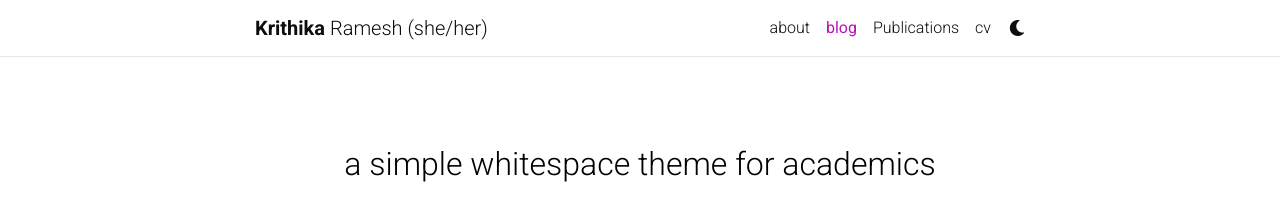
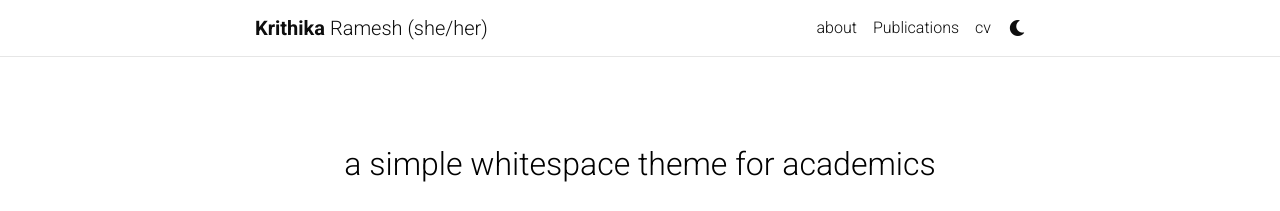
Before and after one commit to kr-ramesh/kr-ramesh.github.io, a Jekyll site: the page built from blog/index.html, in a window 1280 px wide. Shown: the top 211 px of the page. Built offline with Jekyll 4.4.1, drawn with Linux system fonts in a browser that asks for light colours; the list of posts is cut into pages by our own code; comment, search, counter and statistics services are not loaded; a style sheet for code colours, icons or effects is not loaded.

Commit message:
Update _config.yml

```diff
--- a/_config.yml
+++ b/_config.yml
@@ -103,9 +103,7 @@
 youtube_id: # your youtube channel id (youtube.com/@<youtube_id>)
 discord_id: # your discord id (18-digit unique numerical identifier)
 
-contact_note: >
-  You can even add a little note about which of these is the best way to reach you.
-
+contact_note:
 # -----------------------------------------------------------------------------
 # Analytics and search engine verification
 # -----------------------------------------------------------------------------
@@ -121,7 +119,7 @@
 # -----------------------------------------------------------------------------
 
 blog_name: # blog_name will be displayed in your blog page
-blog_nav_title: blog # your blog must have a title for it to be displayed in the nav bar
+blog_nav_title: # your blog must have a title for it to be displayed in the nav bar
 blog_description: a simple whitespace theme for academics
 permalink: /blog/:year/:title/
 
```
